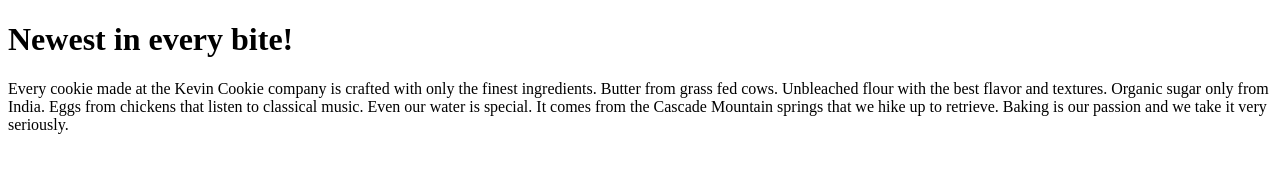
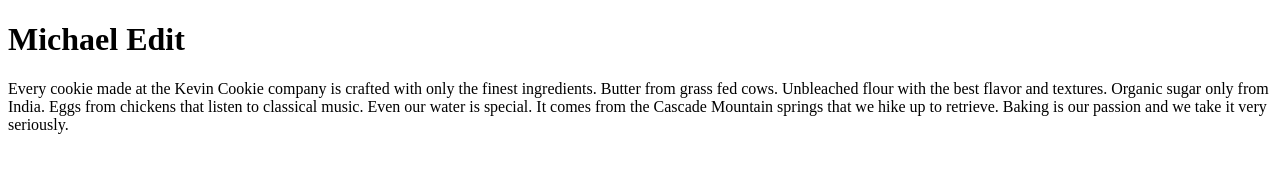
Before and after one commit to MyatPaingMin/SocialMedia.com, a plain HTML site: page index.htm in a window 1280 px wide. Drawn offline with Linux system fonts and the light colour scheme.

Commit message:
Michael Edited

```diff
--- a/index.htm
+++ b/index.htm
@@ -2,7 +2,7 @@
 <html>
 <body>
 
-<h1>Newest in every bite!</h1>
+<h1>Michael Edit</h1>
 <p>Every cookie made at the Kevin Cookie company is crafted with only the finest ingredients. Butter from grass fed cows. Unbleached flour with the best flavor and textures. Organic sugar only from India. Eggs from chickens that listen to classical music. Even our water is special. It comes from the Cascade Mountain springs that we hike up to retrieve. Baking is our passion and we take it very seriously.</p>
 
 </body>
```
